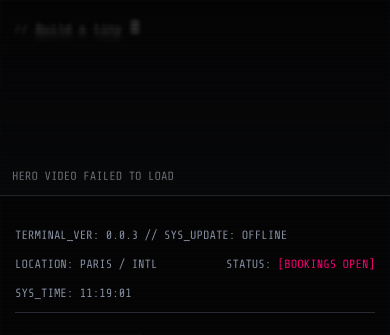
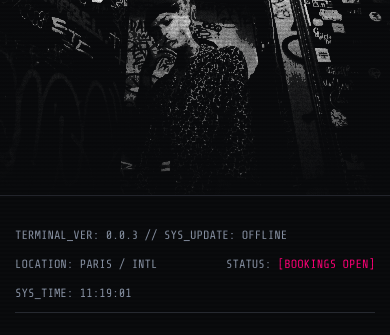
Before and after one commit to nocturnouy/epk, a plain HTML site: page index.html in a window 390 px wide. Shown: the top 335 px of the page. Drawn offline with nearby package versions, Linux system fonts and the light colour scheme; no server answers.

Commit message:
mobile optimizations

```diff
--- a/index.html
+++ b/index.html
@@ -13,7 +13,7 @@
     <script src="scripts.js" defer></script>
 </head>
 <body>
-    <iframe class="background-iframe" src="background.html" title="Animated background"></iframe>
+    <iframe id="background-frame" class="background-iframe" data-src="background.html" title="Animated background"></iframe>
 
     <section class="hero-banner" aria-label="Artist hero banner">
         <canvas id="heroCanvas" role="img" aria-label="Santísima Fu3ga hero banner"></canvas>
--- a/scripts.js
+++ b/scripts.js
@@ -1,6 +1,7 @@
 const heroCanvas = document.getElementById('heroCanvas');
 const heroContext = heroCanvas.getContext('2d');
 const heroVideo = document.createElement('video');
+const heroFallbackImage = new Image();
 heroVideo.muted = true;
 heroVideo.loop = true;
 heroVideo.autoplay = true;
@@ -14,12 +15,13 @@ const maxHeroCanvasHeight = 360;
 // Set from 0 (original color) to 100 (fully grayscale).
 const HERO_GRAYSCALE_PERCENT = 100;
 const heroGrayscaleAmount = Math.min(100, Math.max(0, HERO_GRAYSCALE_PERCENT)) / 100;
+let heroFallbackActive = false;
 
 // Draw each video frame to the canvas and apply its grayscale, grain, and transparency effects.
-function drawHeroVideoFrame() {
+function drawHeroSource(source, sourceWidth, sourceHeight) {
     const width = heroCanvas.clientWidth;
     const height = heroCanvas.clientHeight;
-    if (!width || !height || heroVideo.readyState < HTMLMediaElement.HAVE_CURRENT_DATA) return;
+    if (!width || !height) return;
 
     const scale = Math.min(
         window.devicePixelRatio || 1,
@@ -35,23 +37,23 @@ function drawHeroVideoFrame() {
     }
     heroContext.setTransform(canvasWidth / width, 0, 0, canvasHeight / height, 0, 0);
 
-    const sourceRatio = heroVideo.videoWidth / heroVideo.videoHeight;
+    const imageWidth = sourceWidth;
+    const imageHeight = sourceHeight;
+    const sourceRatio = imageWidth / imageHeight;
     const targetRatio = width / height;
     let sourceX = 0;
     let sourceY = 0;
-    let sourceWidth = heroVideo.videoWidth;
-    let sourceHeight = heroVideo.videoHeight;
 
     if (sourceRatio > targetRatio) {
-        sourceWidth = heroVideo.videoHeight * targetRatio;
-        sourceX = (heroVideo.videoWidth - sourceWidth) / 2;
+        sourceWidth = imageHeight * targetRatio;
+        sourceX = (imageWidth - sourceWidth) / 2;
     } else {
-        sourceHeight = heroVideo.videoWidth / targetRatio;
-        sourceY = (heroVideo.videoHeight - sourceHeight) * 0.45;
+        sourceHeight = imageWidth / targetRatio;
+        sourceY = (imageHeight - sourceHeight) * 0.45;
     }
 
     heroContext.drawImage(
-        heroVideo,
+        source,
         sourceX, sourceY, sourceWidth, sourceHeight,
         0, 0, width, height
     );
@@ -77,6 +79,12 @@ function drawHeroVideoFrame() {
     heroContext.putImageData(imageData, 0, 0);
 }
 
+// Render the current video frame, unless the still-image fallback is active.
+function drawHeroVideoFrame() {
+    if (heroFallbackActive || heroVideo.readyState < HTMLMediaElement.HAVE_CURRENT_DATA) return;
+    drawHeroSource(heroVideo, heroVideo.videoWidth, heroVideo.videoHeight);
+}
+
 // Keep canvas processing synchronized to video frames, with a fallback for older browsers.
 function requestHeroFrame() {
     if (heroFrameRequested || heroVideo.paused || heroVideo.ended) return;
@@ -99,11 +107,22 @@ function requestHeroFrame() {
     }
 }
 
-// Show a visible status message if the hero video cannot load or autoplay.
+// Fall back to the processed local banner image if video loading or playback fails.
 function showHeroVideoError() {
-    const errorMessage = document.getElementById('hero-media-error');
-    errorMessage.textContent = 'HERO VIDEO FAILED TO LOAD';
-    errorMessage.hidden = false;
+    if (heroFallbackActive) return;
+    heroFallbackActive = true;
+    heroVideo.pause();
+    heroVideo.removeAttribute('src');
+    heroVideo.load();
+    heroFallbackImage.onload = function () {
+        drawHeroSource(heroFallbackImage, heroFallbackImage.naturalWidth, heroFallbackImage.naturalHeight);
+    };
+    heroFallbackImage.onerror = function () {
+        const errorMessage = document.getElementById('hero-media-error');
+        errorMessage.textContent = 'HERO VIDEO AND FALLBACK IMAGE FAILED TO LOAD';
+        errorMessage.hidden = false;
+    };
+    heroFallbackImage.src = 'media/hero-banner.jpg';
 }
 
 heroVideo.addEventListener('loadeddata', function () {
@@ -114,7 +133,35 @@ heroVideo.addEventListener('playing', requestHeroFrame);
 heroVideo.addEventListener('error', showHeroVideoError);
 heroVideo.src = 'media/pinterest-video.mp4';
 heroVideo.play().catch(showHeroVideoError);
-window.addEventListener('resize', drawHeroVideoFrame, { passive: true });
+window.addEventListener('resize', function () {
+    if (heroFallbackActive && heroFallbackImage.complete) {
+        drawHeroSource(heroFallbackImage, heroFallbackImage.naturalWidth, heroFallbackImage.naturalHeight);
+    } else {
+        drawHeroVideoFrame();
+    }
+}, { passive: true });
+
+// Load the animated code background only on non-mobile viewports.
+const mobileViewport = window.matchMedia('(max-width: 767px)');
+const backgroundFrame = document.getElementById('background-frame');
+const backgroundSource = backgroundFrame.dataset.src;
+
+function updateBackgroundForViewport() {
+    if (mobileViewport.matches) {
+        backgroundFrame.remove();
+        return;
+    }
+
+    if (!backgroundFrame.isConnected) {
+        document.body.prepend(backgroundFrame);
+    }
+    if (!backgroundFrame.hasAttribute('src')) {
+        backgroundFrame.src = backgroundSource;
+    }
+}
+
+mobileViewport.addEventListener('change', updateBackgroundForViewport);
+updateBackgroundForViewport();
 
 const pressCanvas = document.getElementById('pressCanvas');
 const pressContext = pressCanvas.getContext('2d');
```
Also changed, not shown: 1 other file.
